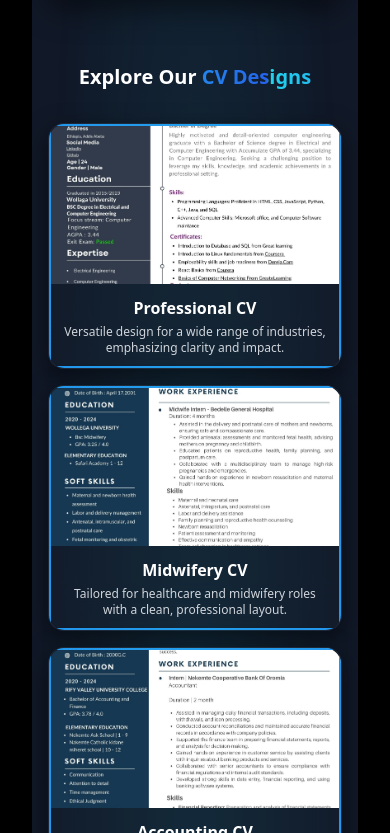
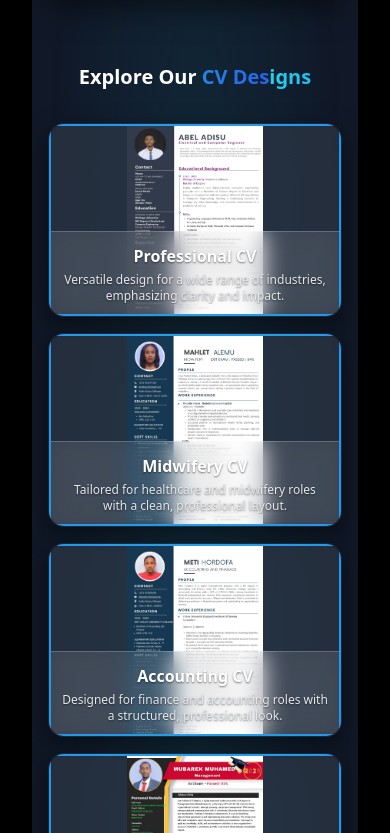
Before and after one commit to Abelo73/2025-portfolio, a React (Vite) app: page / in a window 390 px wide. Shown: the part 6651-7484 px from the top of the page. Built offline with nearby package versions, Linux system fonts and the light colour scheme.

Commit message:
images showing added

```diff
--- a/src/components/CVService.jsx
+++ b/src/components/CVService.jsx
@@ -81,7 +81,7 @@ const CVServices = () => {
       thumbnail: '/cvs/2025%20cv%20(1)-thumb.jpg',
       pdf: '/cvs/2025%20cv%20(1).pdf',
       type: 'pdf',
-      placeholder: '/cvs/pdf-placeholder.jpg',
+      placeholder: 'https://via.placeholder.com/300x400?text=PDF+Preview',
     },
     {
       id: 'updated-professional',
@@ -90,7 +90,7 @@ const CVServices = () => {
       thumbnail: '/cvs/Abel%20Adisu%20updated%20cv-thumb.jpg',
       pdf: '/cvs/Abel%20Adisu%20updated%20cv.pdf',
       type: 'pdf',
-      placeholder: '/cvs/pdf-placeholder.jpg',
+      placeholder: 'https://via.placeholder.com/300x400?text=PDF+Preview',
     },
   ];
 
@@ -163,19 +163,19 @@ const CVServices = () => {
                 style={{ animationDelay: `${index * 0.2}s` }}
                 onClick={() => openModal(design)}
               >
-                <div className="transform transition-transform duration-500 group-hover:-translate-z-8 group-hover:rotate-x-5 group-hover:rotate-y-5">
+                <div className="relative transform transition-transform duration-500 group-hover:-translate-z-8 group-hover:rotate-x-5 group-hover:rotate-y-5">
                   <img
                     src={design.thumbnail || design.placeholder}
                     alt={design.title}
-                    className="w-full h-40 sm:h-56 object-cover rounded-t-2xl z-10"
+                    className="w-full h-48 sm:h-72 object-contain rounded-t-2xl z-10 bg-gray-700/50"
                     onError={(e) => {
-                      console.error(`Failed to load image: ${design.thumbnail || design.placeholder}`);
-                      e.target.src = '/cvs/pdf-placeholder.jpg';
+                      console.error(`Failed to load image: ${design.thumbnail || design.placeholder}, Type: ${design.type}, ID: ${design.id}`);
+                      e.target.src = 'https://via.placeholder.com/300x400?text=Image+Missing';
                     }}
                   />
-                  <div className="p-3 sm:p-4">
-                    <h4 className="text-base sm:text-lg font-semibold text-white mb-1">{design.title}</h4>
-                    <p className="text-gray-300 text-xs sm:text-sm line-clamp-2">{design.description}</p>
+                  <div className="absolute bottom-0 left-0 right-0 bg-white/10 backdrop-blur-md border-t border-white/20 p-3 sm:p-4 z-20">
+                    <h4 className="text-base sm:text-lg font-semibold text-white mb-1 text-shadow-sm">{design.title}</h4>
+                    <p className="text-gray-200 text-xs sm:text-sm line-clamp-2 text-shadow-sm">{design.description}</p>
                   </div>
                 </div>
                 <div className="absolute inset-0 rounded-2xl border-2 border-transparent group-hover:border-gradient animate-border-flow pointer-events-none" />
@@ -235,8 +235,8 @@ const CVServices = () => {
                 alt={selectedDesign.title}
                 className="w-full h-auto max-h-[60vh] object-contain rounded-lg mb-4 z-10"
                 onError={(e) => {
-                  console.error(`Failed to load full image: ${selectedDesign.fullImage}`);
-                  e.target.src = '/cvs/pdf-placeholder.jpg';
+                  console.error(`Failed to load full image: ${selectedDesign.fullImage}, ID: ${selectedDesign.id}`);
+                  e.target.src = 'https://via.placeholder.com/300x400?text=Image+Missing';
                 }}
               />
             ) : (
@@ -246,8 +246,8 @@ const CVServices = () => {
                   alt={selectedDesign.title}
                   className="w-full h-auto max-h-[60vh] object-contain rounded-lg mb-2 z-10"
                   onError={(e) => {
-                    console.error(`Failed to load thumbnail: ${selectedDesign.thumbnail || selectedDesign.placeholder}`);
-                    e.target.src = '/cvs/pdf-placeholder.jpg';
+                    console.error(`Failed to load thumbnail: ${selectedDesign.thumbnail || selectedDesign.placeholder}, ID: ${selectedDesign.id}`);
+                    e.target.src = 'https://via.placeholder.com/300x400?text=Image+Missing';
                   }}
                 />
                 <a
@@ -384,6 +384,9 @@ const CVServices = () => {
             overflow: hidden;
             text-overflow: ellipsis;
           }
+          .text-shadow-sm {
+            text-shadow: 0 1px 2px rgba(0, 0, 0, 0.5);
+          }
         `}
       </style>
     </section>
```
